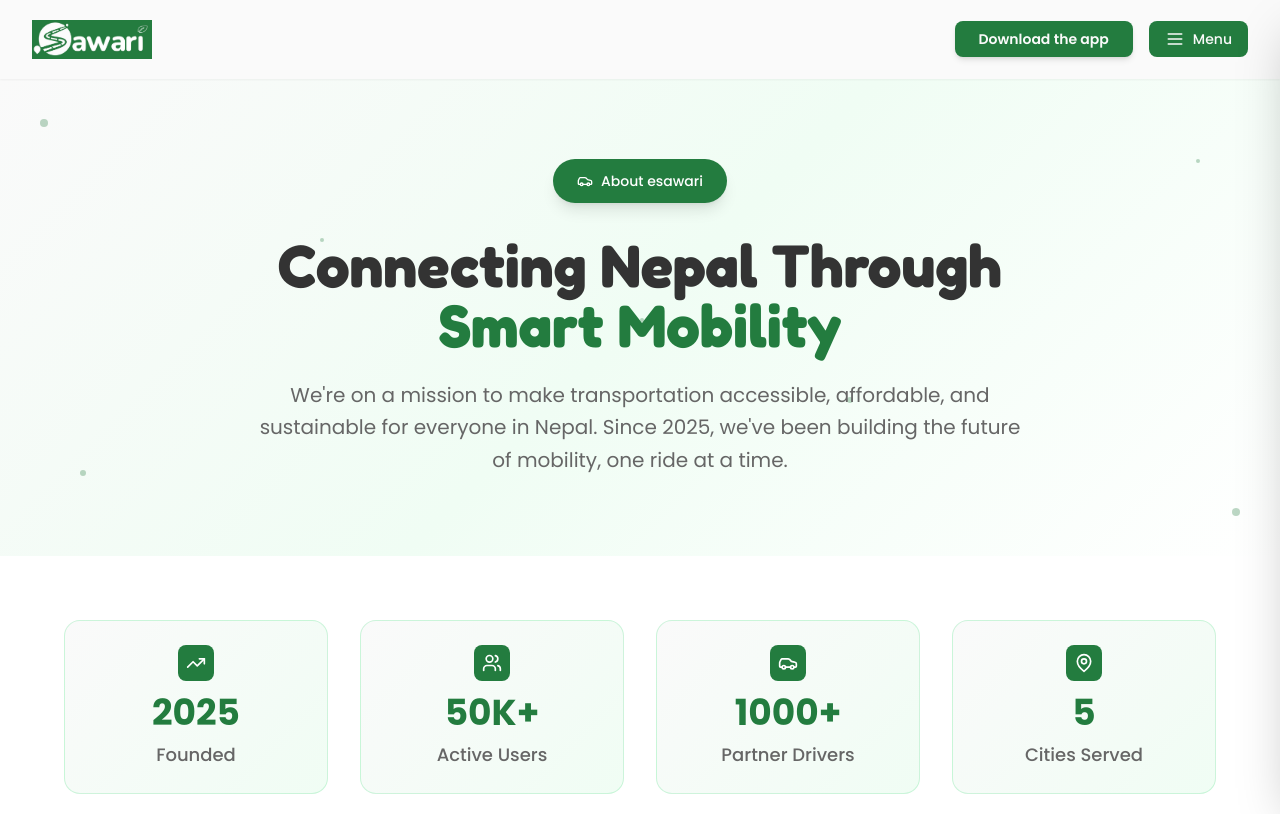
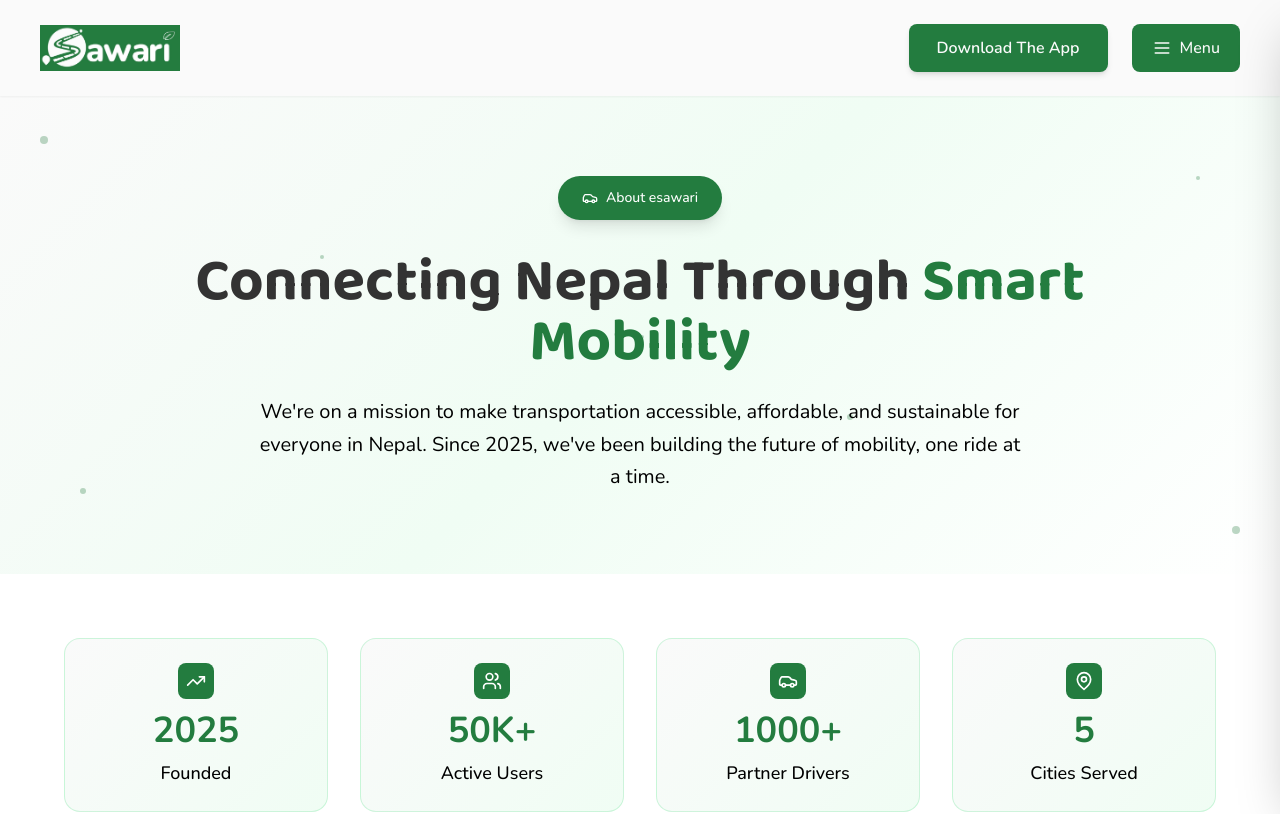
Before and after one commit to rojan-dhungel/e-sawari, a Next.js app: page /about in a window 1280 px wide. Shown: the top 814 px of the page. Built offline with nearby package versions, Linux system fonts and the light colour scheme.

Commit message:
font change and detailing

```diff
--- a/src/landing-components/HeroSection.tsx
+++ b/src/landing-components/HeroSection.tsx
@@ -37,7 +37,7 @@
           <div className="flex flex-col sm:flex-row flex-wrap gap-3 sm:gap-4">
             <button className="bg-primary-green hover:bg-[color-mix(in_srgb,primary-green_90%,black)] text-white px-6 sm:px-8 py-3 sm:py-4 rounded-xl font-medium text-base sm:text-lg flex items-center justify-center gap-2 sm:gap-3 transition-all duration-300 hover:scale-105 shadow-lg hover:shadow-[color-mix(in_srgb,primary-green_25%,transparent)] font-body">
               <Download className="h-4 w-4 sm:h-5 sm:w-5" />
-              Download The App
+              <span className="text-base">Get E Sawari</span>
             </button>
 
             <button className="px-6 sm:px-8 py-3 sm:py-4 rounded-xl font-medium border-2 border-primary-green text-primary-green shadow-sm hover:scale-105 transition-transform duration-300 font-body text-base sm:text-lg">
@@ -139,13 +139,6 @@
                   </div>
                 </div>
               </div>
-
-              {/* Side Buttons */}
-              <div className="absolute left-0 top-16 sm:top-20 w-0.5 h-8 sm:h-10 bg-gray-500 rounded-r-full"></div>
-              <div className="absolute right-0 top-28 sm:top-32 w-0.5 h-12 sm:h-16 bg-gray-500 rounded-l-full"></div>
-
-              {/* Home Indicator */}
-              <div className="absolute bottom-4 sm:bottom-6 left-1/2 -translate-x-1/2 w-32 sm:w-36 h-1 sm:h-1.5 bg-gray-700 rounded-full"></div>
             </div>
           </div>
         </div>
--- a/src/landing-components/TestimonialsSection.tsx
+++ b/src/landing-components/TestimonialsSection.tsx
@@ -49,7 +49,7 @@
       <div className="absolute top-20 left-10 w-72 h-72 bg-primary-green/5 rounded-full blur-3xl pointer-events-none"></div>
       <div className="absolute bottom-20 right-10 w-96 h-96 bg-primary-green/5 rounded-full blur-3xl pointer-events-none"></div>
 
-      <div className="max-w-6xl mx-auto relative z-10">
+      <div className="max-w-7xl mx-auto relative z-10">
         {/* Heading */}
         <div className="text-center space-y-4 mb-12">
           <h3 className="text-4xl md:text-5xl font-heading font-semibold text-dark-heading leading-tight">
--- a/src/pages/Header.tsx
+++ b/src/pages/Header.tsx
@@ -1,6 +1,6 @@
 import React, { useEffect, useState } from 'react';
 import Image from 'next/image';
-import { Menu, X } from 'lucide-react';
+import { Menu, X, Instagram, Facebook } from 'lucide-react';
 
 const Header: React.FC = () => {
   const [showHeader, setShowHeader] = useState(true);
@@ -25,68 +25,73 @@
   }, [menuOpen]);
 
   const navItems = [
-
     {
       title: 'Company',
-      items: ['About us', 'How it works', 'Safety', 'Contact']
+      items: ['About us', 'How it works', 'Safety', 'Contact'],
     },
     {
       title: 'Services',
-      items: ['Ride-Hailing', 'Food Delivery', 'Parcel Delivery', 'Vehicle Rentals']
+      items: ['Ride-Hailing', 'Food Delivery', 'Parcel Delivery', 'Vehicle Rentals'],
     },
-
-
     {
       title: 'Cities',
-      items: ['Kathmandu', 'Pokhara', 'Lalitpur', 'Bhaktapur']
-    }
+      items: ['Kathmandu', 'Pokhara', 'Lalitpur', 'Bhaktapur'],
+    },
+  ];
+
+  const socialLinks = [
+    { name: 'TikTok', url: '#', icon: 'tiktok' },
+    { name: 'Instagram', url: '#', icon: 'instagram' },
+    { name: 'Facebook', url: '#', icon: 'facebook' },
   ];
 
   return (
     <>
+      {/* NAVBAR */}
       <header
-        className={`px-5 py-5 md:px-8 shadow-sm sticky top-0 z-50 transform transition-transform duration-300 bg-[var(--light-background)] ${showHeader ? 'translate-y-0' : '-translate-y-full'
-          }`}
+        className={`px-6 py-6 md:px-10 shadow-sm sticky top-0 z-50 transform transition-transform duration-300 bg-[var(--light-background)] ${
+          showHeader ? 'translate-y-0' : '-translate-y-full'
+        }`}
       >
         <div className="max-w-7xl mx-auto flex items-center justify-between">
           {/* Logo */}
           <div className="flex items-center">
             <Image
               src="/Images/SawariLogo.png"
-              alt="esawari logo"
-              width={120}
-              height={40}
+              alt="Sawari logo"
+              width={140}
+              height={50}
               className="object-contain"
               priority
             />
           </div>
 
           {/* Desktop Actions */}
-          <div className="hidden lg:flex items-center space-x-4">
+          <div className="hidden lg:flex items-center space-x-6">
             <button
               onClick={() => setShowQR(true)}
-              className="px-6 py-2 rounded-lg text-sm font-semibold transition-all duration-300 hover:bg-[var(--dark-heading)] hover:text-[var(--light-background)] shadow-md"
+              className="px-7 py-3 rounded-lg text-base font-semibold transition-all duration-300 hover:bg-[var(--dark-heading)] hover:text-[var(--light-background)] shadow-md"
               style={{
                 backgroundColor: 'var(--primary-green)',
                 color: 'var(--light-background)',
               }}
             >
-              Download the app
+              <span className="text-base">Download The App</span>
             </button>
 
             <button
               onClick={() => setMenuOpen(!menuOpen)}
-              className="px-4 py-2 rounded-lg transition-all duration-300 bg-[var(--primary-green)]  text-[var(--light-background)] flex items-center gap-2 font-medium"
+              className="px-5 py-3 rounded-lg transition-all duration-300 bg-[var(--primary-green)] text-[var(--light-background)] flex items-center gap-2 font-medium"
             >
               {menuOpen ? (
                 <>
                   <X className="w-5 h-5" />
-                  <span className="text-sm">Close</span>
+                  <span className="text-base">Close</span>
                 </>
               ) : (
                 <>
                   <Menu className="w-5 h-5" />
-                  <span className="text-sm">Menu</span>
+                  <span className="text-base">Menu</span>
                 </>
               )}
             </button>
@@ -96,7 +101,7 @@
           <div className="lg:hidden flex items-center">
             <button
               onClick={() => setMenuOpen(!menuOpen)}
-              className="px-4 py-2 rounded-lg transition-all duration-300 bg-[var(--primary-green)] text-[var(--light-background)] flex items-center gap-2 font-medium"
+              className="px-5 py-3 rounded-lg transition-all duration-300 bg-[var(--primary-green)] text-[var(--light-background)] flex items-center gap-2 font-medium"
             >
               {menuOpen ? (
                 <>
@@ -114,21 +119,22 @@
         </div>
       </header>
 
-      {/* Side Slide Menu */}
+      {/* SIDE MENU */}
       <div
-        className={`fixed top-0 right-0 h-full w-80 max-w-full lg:w-full bg-white z-50 shadow-2xl transform transition-transform duration-500 ${menuOpen ? 'translate-x-0' : 'translate-x-full'
-          }`}
+        className={`fixed top-0 right-0 h-full w-80 max-w-full lg:w-full bg-white z-50 shadow-2xl transform transition-transform duration-500 ${
+          menuOpen ? 'translate-x-0' : 'translate-x-full'
+        }`}
       >
         <div className="flex flex-col h-full">
-          {/* Header Section with Logo and Close */}
+          {/* Header Section */}
           <div className="flex items-center justify-between p-6 lg:px-12 lg:py-8 border-b border-gray-200">
             <div className="flex items-center">
               <Image
                 src="/Images/SawariLogo.png"
-                alt="esawari logo"
-                width={100}
-                height={35}
-                className="object-contain lg:w-32"
+                alt="Sawari logo"
+                width={120}
+                height={40}
+                className="object-contain lg:w-36"
               />
             </div>
             <button
@@ -140,13 +146,12 @@
           </div>
 
           {/* Menu Content */}
-          <div className="flex-1 overflow-y-auto p-6 lg:p-12">
+          <div className="flex-1 overflow-y-auto p-7 lg:p-14">
             <div className="max-w-6xl mx-auto">
-              {/* Menu Items Grid */}
-              <nav className="grid grid-cols-1 lg:grid-cols-4 gap-6 lg:gap-8">
+              <nav className="grid grid-cols-1 lg:grid-cols-4 gap-6 lg:gap-10">
                 {navItems.map((section, idx) => (
                   <div key={idx} className="space-y-3">
-                    <h3 className="text-lg lg:text-xl font-semibold text-[var(--dark-heading)] pb-2 border-b-2 border-[var(--primary-green)]">
+                    <h3 className="text-lg lg:text-2xl font-semibold text-[var(--dark-heading)] pb-2 border-b-2 border-[var(--primary-green)]">
                       {section.title}
                     </h3>
                     <div className="flex flex-col space-y-2">
@@ -165,14 +170,45 @@
                 ))}
               </nav>
 
+              {/* Social Media Section */}
+              <div className="mt-5 pt-8 border-t border-gray-200">
+                <h3 className="text-lg lg:text-2xl font-semibold text-[var(--dark-heading)] pb-2 mb-5 border-b-2 border-[var(--primary-green)] inline-block">
+                  Follow Us
+                </h3>
+                <div className="flex gap-4 lg:gap-6 mt-4">
+                  {socialLinks.map((social, idx) => (
+                    <a
+                      key={idx}
+                      href={social.url}
+                      target="_blank"
+                      rel="noopener noreferrer"
+                      className="inline-flex items-center justify-center w-12 h-12 lg:w-14 lg:h-14 rounded-full transition-all duration-300 hover:shadow-lg"
+                      style={{
+                        backgroundColor: 'var(--primary-green)',
+                        color: 'var(--light-background)',
+                      }}
+                      title={social.name}
+                    >
+                      {social.icon === 'instagram' && <Instagram className="w-6 h-6 lg:w-7 lg:h-7" />}
+                      {social.icon === 'facebook' && <Facebook className="w-6 h-6 lg:w-7 lg:h-7" />}
+                      {social.icon === 'tiktok' && (
+                        <svg className="w-6 h-6 lg:w-7 lg:h-7" fill="currentColor" viewBox="0 0 24 24">
+                          <path d="M19.59 6.69a4.83 4.83 0 0 1-3.77-4.25V2h-3.68v12.7a2.85 2.85 0 1 1-5.92-2.86 2.88 2.88 0 0 1 2.31 1.39V9.58a6.53 6.53 0 1 0 5.94 6.48v-3.78a8.38 8.38 0 0 0 3.12-1.61v-3.98z" />
+                        </svg>
+                      )}
+                    </a>
+                  ))}
+                </div>
+              </div>
+
               {/* Bottom CTA - Desktop */}
-              <div className="hidden lg:block mt-12 pt-8 border-t border-gray-200">
+              <div className="hidden lg:block mt-14 pt-10 border-t border-gray-200">
                 <div className="flex items-center justify-between">
                   <div>
-                    <h4 className="text-2xl font-semibold text-[var(--dark-heading)] mb-2">
+                    <h4 className="text-3xl font-semibold text-[var(--dark-heading)] mb-3">
                       Ready to get started?
                     </h4>
-                    <p className="text-base text-[var(--text-color)] font-body">
+                    <p className="text-lg text-[var(--text-color)] font-body">
                       Download the app and experience seamless services
                     </p>
                   </div>
@@ -181,13 +217,13 @@
                       setShowQR(true);
                       setMenuOpen(false);
                     }}
-                    className="px-8 py-4 rounded-xl text-lg font-semibold shadow-lg transition-all duration-300 hover:shadow-xl whitespace-nowrap"
+                    className="px-10 py-5 rounded-xl text-lg font-semibold shadow-lg transition-all duration-300 hover:shadow-xl whitespace-nowrap"
                     style={{
                       backgroundColor: 'var(--primary-green)',
                       color: 'var(--light-background)',
                     }}
                   >
-                    Download the app
+                    <span className="text-base">Download The App</span>
                   </button>
                 </div>
               </div>
@@ -195,44 +231,44 @@
           </div>
 
           {/* Bottom CTA - Mobile */}
-          <div className="lg:hidden p-6 border-t border-gray-200">
+          <div className="lg:hidden p-7 border-t border-gray-200">
             <button
               onClick={() => {
                 setShowQR(true);
                 setMenuOpen(false);
               }}
-              className="w-full px-6 py-3 rounded-xl text-base font-semibold shadow-lg transition-all duration-300 hover:shadow-xl"
+              className="w-full px-6 py-4 rounded-xl text-base font-semibold shadow-lg transition-all duration-300 hover:shadow-xl"
               style={{
                 backgroundColor: 'var(--primary-green)',
                 color: 'var(--light-background)',
               }}
             >
-              Download the app
+              Download The App
             </button>
           </div>
         </div>
       </div>
 
-      {/* QR Popup */}
+      {/* QR POPUP */}
       {showQR && (
         <div className="fixed inset-0 bg-black bg-opacity-60 flex justify-center items-center z-[999] backdrop-blur-sm p-4">
-          <div className="bg-white rounded-2xl p-6 max-w-sm w-full text-center shadow-2xl relative overflow-hidden animate-in fade-in duration-300">
-            {/* Close button */}
+          <div className="bg-white rounded-2xl p-8 max-w-sm w-full text-center shadow-2xl relative overflow-hidden animate-in fade-in duration-300">
+            {/* Close */}
             <button
               onClick={() => setShowQR(false)}
-              className="absolute top-4 right-4 text-gray-400 hover:text-gray-600 hover:bg-gray-100 w-8 h-8 flex items-center justify-center rounded-full transition-all duration-200 text-xl font-light"
+              className="absolute top-4 right-4 text-gray-400 hover:text-gray-600 hover:bg-gray-100 w-9 h-9 flex items-center justify-center rounded-full transition-all duration-200 text-xl font-light"
             >
               &times;
             </button>
 
             {/* Logo */}
-            <div className="flex justify-center mb-4">
+            <div className="flex justify-center mb-5">
               <div className="rounded-xl shadow-md">
                 <Image
                   src="/Images/sawari.png"
                   alt="Sawari app logo"
-                  width={100}
-                  height={100}
+                  width={110}
+                  height={110}
                 />
               </div>
             </div>
@@ -244,20 +280,20 @@
               Download Sawari
             </h2>
             <p
-              className="text-sm mb-4"
+              className="text-sm mb-5"
               style={{ color: 'var(--dark-heading)', opacity: 0.7 }}
             >
               Point your smartphone camera at the QR code
             </p>
 
             {/* QR Code */}
-            <div className="flex justify-center my-4">
-              <div className="bg-gradient-to-br from-gray-50 to-white p-4 rounded-xl border border-gray-200 shadow-lg hover:shadow-xl transition-shadow duration-300">
+            <div className="flex justify-center my-5">
+              <div className="bg-gradient-to-br from-gray-50 to-white p-5 rounded-xl border border-gray-200 shadow-lg hover:shadow-xl transition-shadow duration-300">
                 <Image
                   src="/Images/qr-sawari.png"
                   alt="QR Code"
-                  width={160}
-                  height={160}
+                  width={170}
+                  height={170}
                   className="rounded-lg"
                 />
               </div>
--- a/src/styles/globals.css
+++ b/src/styles/globals.css
@@ -1,12 +1,20 @@
 /* Import Google Fonts */
-@import url('https://fonts.googleapis.com/css2?family=Fredoka:wght@400;500;600;700&family=Poppins:wght@300;400;500;600;700&display=swap');
+@import url('https://fonts.googleapis.com/css2?family=Baloo+2:wght@400;500;600;700&family=Nunito:wght@300;400;500;600;700&display=swap');
+/* @import url('https://fonts.googleapis.com/css2?family=Manrope:wght@400;500;600;700&family=Inter:wght@300;400;500;600;700&display=swap'); */
+
+
+
 
 /* Global CSS Variables */
 :root {
   /* Font Families */
-  --font-heading: 'Fredoka', sans-serif;
-  --font-body: 'Poppins', sans-serif;
+
+  --font-heading: 'Baloo 2', cursive;
+  --font-body: 'Nunito', sans-serif;
   --font-mono: 'Menlo', monospace;
+
+  /* --font-heading: 'Manrope', sans-serif;
+  --font-body: 'Inter', sans-serif; */
 
 
 
@@ -14,8 +22,9 @@
   --primary-green: #237C3F;
   --dark-heading: #333333;
   --light-background: #FAFAFA;
-  --text-color: #666666;
-  --text-light: #FAFAFA; /* new light text color */
+  --text-dark: #666666;
+  --text-light: #FAFAFA;
+  /* new light text color */
 }
 
 /* Tailwind directives */
@@ -33,19 +42,28 @@
 /* Body styling */
 body {
   font-family: var(--font-body);
-  font-size: 18px; /* matches Figma */
+  font-size: 18px;
+  /* matches Figma */
   color: var(--text-color);
   background-color: var(--light-background);
   line-height: 1.6;
 }
 
-h1, h2, h3, h4, h5, h6 {
+h1,
+h2,
+h3,
+h4,
+h5,
+h6 {
   font-family: var(--font-heading);
   margin-bottom: 0.5em;
 }
 
 /* Inline elements */
-p,  a, li, button {
+p,
+a,
+li,
+button {
   font-family: var(--font-body);
 
 }
@@ -54,6 +72,7 @@
 .text-primary-green {
   color: var(--primary-green);
 }
+
 .hover\:text-primary-green:hover {
   color: var(--primary-green);
 }
@@ -78,6 +97,7 @@
 .text-light {
   color: var(--text-light);
 }
+
 .hover\:text-light:hover {
   color: var(--text-light);
 }
--- a/tailwind.config.ts
+++ b/tailwind.config.ts
@@ -10,22 +10,26 @@
   theme: {
     extend: {
       fontFamily: {
-        heading: ['Fredoka', 'sans-serif'], // For h1-h6
-        body: ['Poppins', 'sans-serif'],    // For p, span, buttons, etc.
-        mono: ['Menlo', 'monospace'],      // Optional mono font
+
+        heading: ['Baloo 2', 'cursive'],
+        body: ['Nunito', 'sans-serif'],
+
+        // heading: ['Manrope', 'sans-serif'],
+        // body: ['Inter', 'sans-serif'],
+        mono: ['Menlo', 'monospace'],
       },
       colors: {
         primary: {
           green: '#237C3F',
         },
         dark: {
-          heading: '#20242C',
+          heading: '#333333',
         },
         light: {
           background: '#Fafafa',
         },
         text: {
-          color: '#6A7181',
+          color: '#666666',
         },
       },
     },
```
Also changed, not shown: src/landing-components/DriverSection.tsx (+3 -11 lines).
